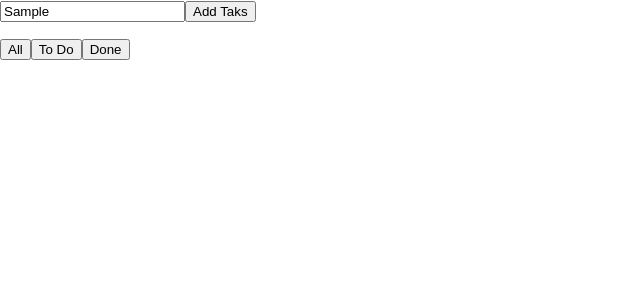
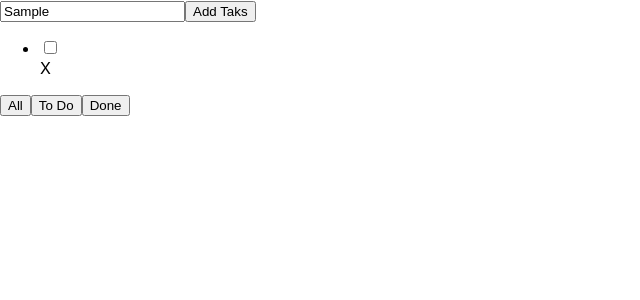
Before and after one commit to lissms/my-task-list, a React (Create React App) app: page / in a window 1280 px wide. Both pictures are taken after typing "Sample" into the empty fields and a click on the button "Add Taks". Shown: the top 300 px of the page, without its empty margins (0-640 px from the left). Built offline with nearby package versions, Linux system fonts and the light colour scheme.

Commit message:
add task

```diff
--- a/src/App.js
+++ b/src/App.js
@@ -23,7 +23,7 @@ class App extends React.Component {
     return (
       <div className="App">
         <Form handleTaskName={this.getInputValue} />
-        <TaskList value={this.state.taskList[0]} />
+        <TaskList value={this.state.taskList} />
         <FilterButtons />
       </div>
     );
--- a/src/components/TaskList.jsx
+++ b/src/components/TaskList.jsx
@@ -2,13 +2,18 @@ import React, { Component } from "react";
 
 export default class TaskList extends Component {
   render() {
+    const tasksValue = this.props.value.map((newtask) => {
+      return (
+        <li>
+          <input type="checkbox" name="" id="" />
+          {newtask} <div class="delete-button">X</div>
+        </li>
+      );
+    });
+
     return (
       <div>
-        <ul>
-          {/*   <li>
-            <input type="checkbox" name="" id="" /> {this.props.value} <div class="delete-button">X</div>
-          </li> */}
-        </ul>
+        <ul>{tasksValue}</ul>
       </div>
     );
   }
```
